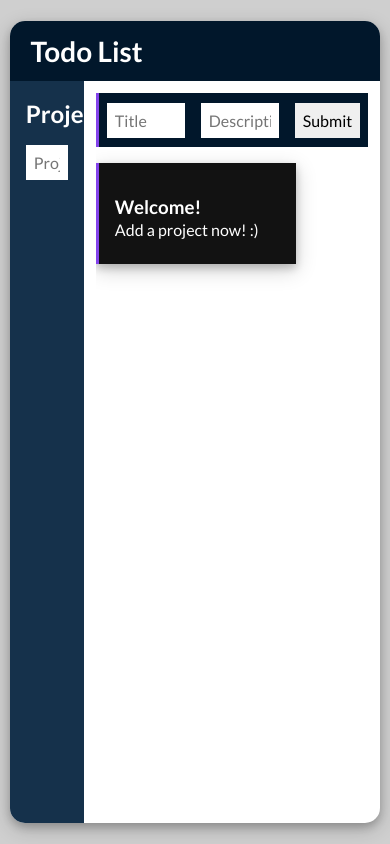
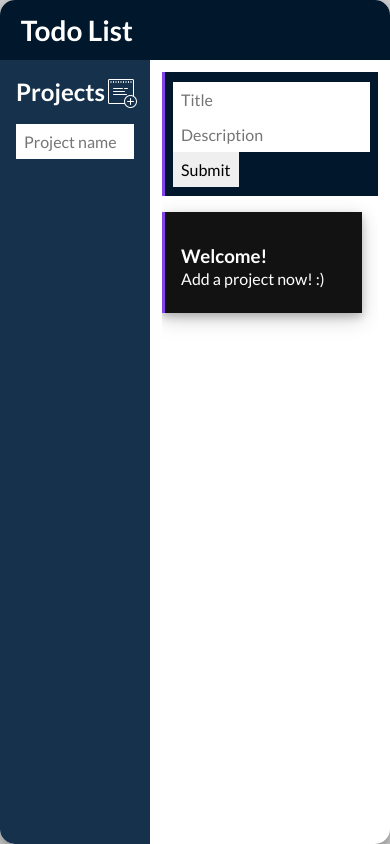
Before and after one commit to Glasc/Todo-List-TheOdinProject, a plain HTML site: page index.html in a window 390 px wide. Drawn offline with Linux system fonts and the light colour scheme.

Commit message:
responsive

```diff
--- a/style.css
+++ b/style.css
@@ -35,7 +35,7 @@ ul {
   box-shadow: 0 4px 8px 0 rgba(0, 0, 0, 0.2), 0 6px 20px 0 rgba(0, 0, 0, 0.19);
 
   display: grid;
-  grid-template-columns: 1fr 4fr;
+  grid-template-columns: 250px 4fr;
   grid-template-rows: 60px auto;
 }
 
@@ -241,3 +241,17 @@ main {
 .displayNone {
   display: none;
 }
+
+
+@media (max-width: 600px) {
+  .container {
+    grid-template-columns: 150px 4fr  ;
+    width: 100%;
+    height: 100%;
+    border: none;
+  }
+  #form-add {
+    flex-direction: column;
+    flex-wrap: wrap;
+  }
+}
```
